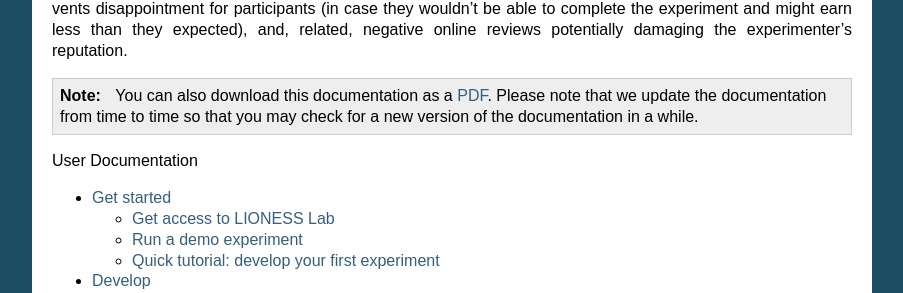
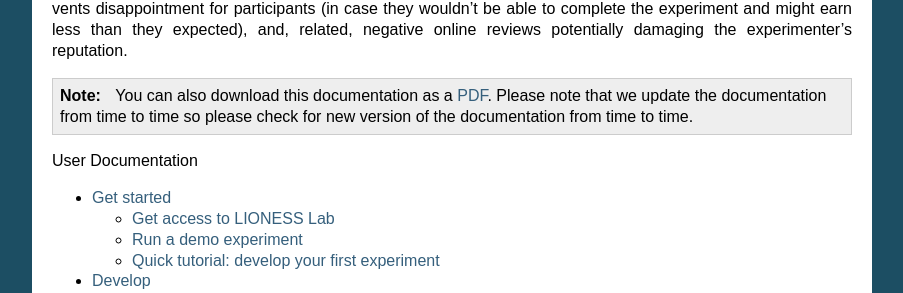
Before and after one commit to marcusgia2505/LIONESS_doc, a Sphinx documentation site: the page built from docs/index.rst, in a window 1280 px wide and 900 px high, scrolled down 1462 px. Shown: the part 173-466 px from the top of the window, without its empty margins (198-1101 px from the left). Built offline with Sphinx 7.4.7, drawn with Linux system fonts in a browser that asks for light colours.

Commit message:
renamed files from PNG to png

```diff
--- a/docs/index.rst
+++ b/docs/index.rst
@@ -30,7 +30,7 @@
 
 Should dropouts occur, standard procedures are in place to adequately deal with that. Experimenters can choose to allow participants to complete the experiment if one (or more) of their group mates have dropped out. This prevents disappointment for participants (in case they wouldn't be able to complete the experiment and might earn less than they expected), and, related, negative online reviews potentially damaging the experimenter's reputation.
 
-.. note:: You can also download this documentation as a PDF_. Please note that we update the documentation from time to time so that you may check for a new version of the documentation in a while.
+.. note:: You can also download this documentation as a PDF_. Please note that we update the documentation from time to time so please check for new version of the documentation from time to time.
 
 .. _PDF: https://readthedocs.org/projects/lioness-doc/downloads/pdf/latest/
 
```
Also changed, not shown: docs/_static/Plus_Sign.png (renamed from docs/_static/Plus_Sign.PNG), docs/_static/Three_sections.png (renamed from docs/_static/Three_sections.PNG).
